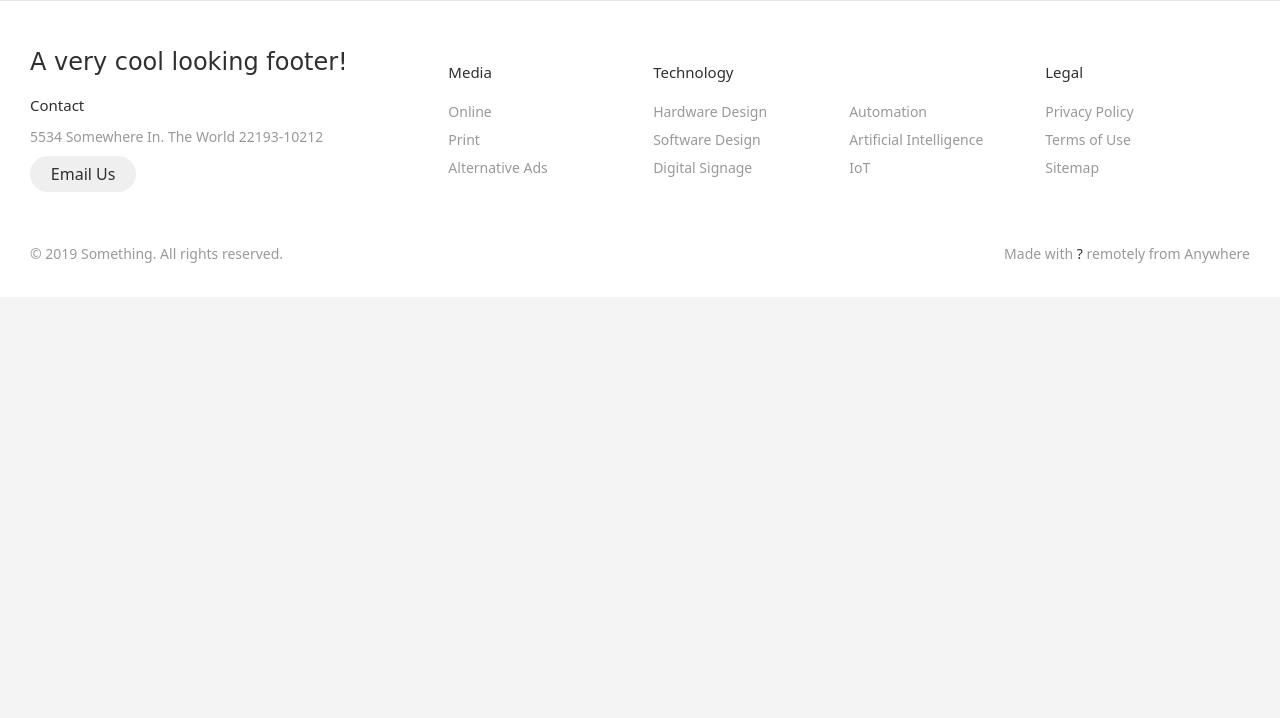
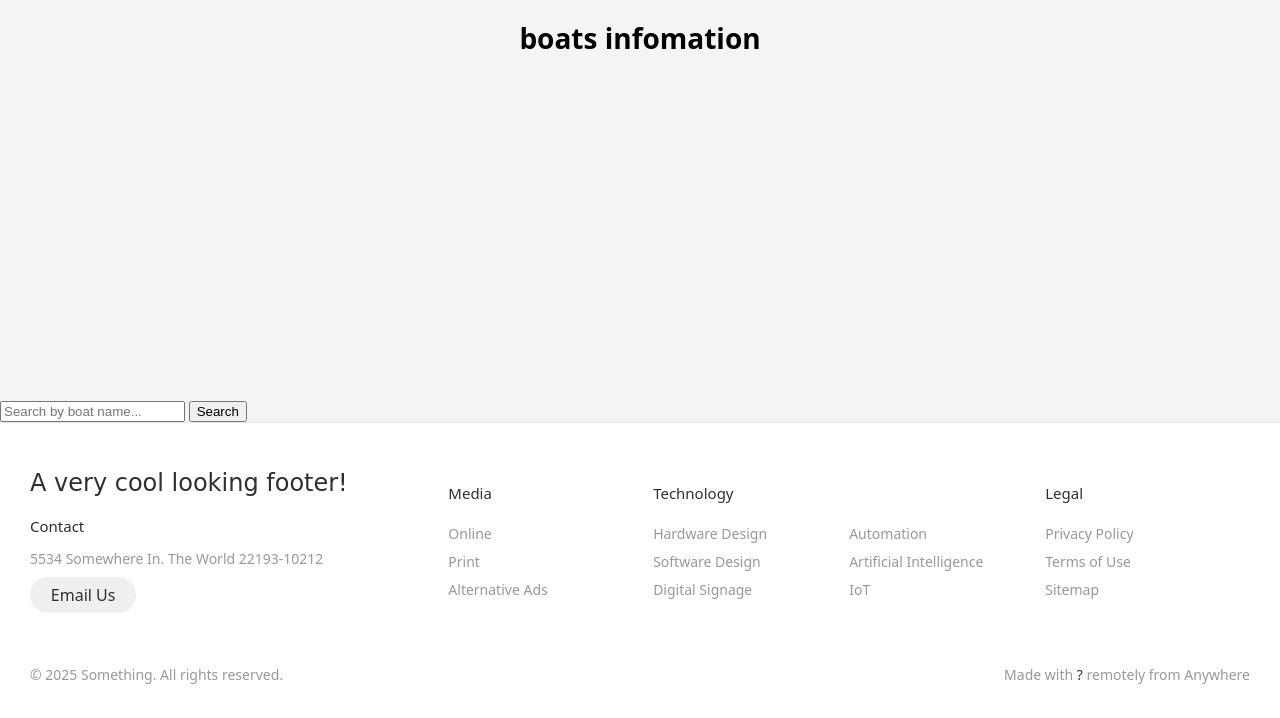
Before and after one commit to mattthew-ui/flask-test, a Flask app: template templates/boats.html in a window 1280 px wide. Shown: the part 82-800 px from the top of the page. Run offline with Flask 3, Linux system fonts and the light colour scheme; the template is opened without the code that fills it, so the values that code supplies are empty.

Commit message:
add seach bar but none of the python just yet

```diff
--- a/templates/base.html
+++ b/templates/base.html
@@ -120,7 +120,7 @@
       </ul>
 
       <div class="legal">
-        <p>&copy; 2019 Something. All rights reserved.</p>
+        <p>&copy; 2025 Something. All rights reserved.</p>
 
         <div class="legal__links">
           <span>Made with <span class="heart">?</span> remotely from Anywhere</span>
--- a/templates/boats.html
+++ b/templates/boats.html
@@ -1,5 +1,10 @@
 {%extends 'base.html'%}
 {% block body %}
+<h1>boats infomation</h1>
+<form method="POST">
+    <input type="text" name="search" value="{{ search_query }}" placeholder="Search by boat name...">
+    <button type="submit">Search</button>
+</form>
     {% for boat in boats %}
        <ul>
             <li>{{boat[0]}}</li>
```
